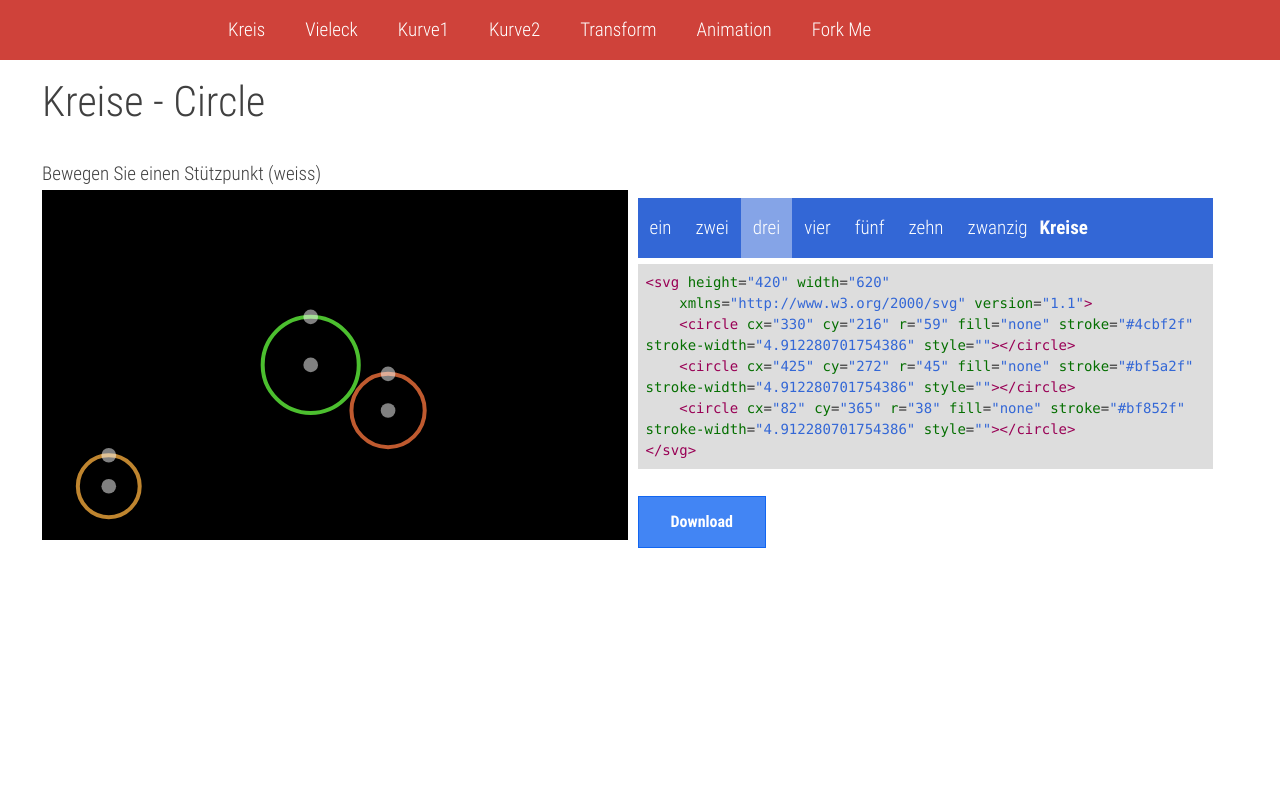
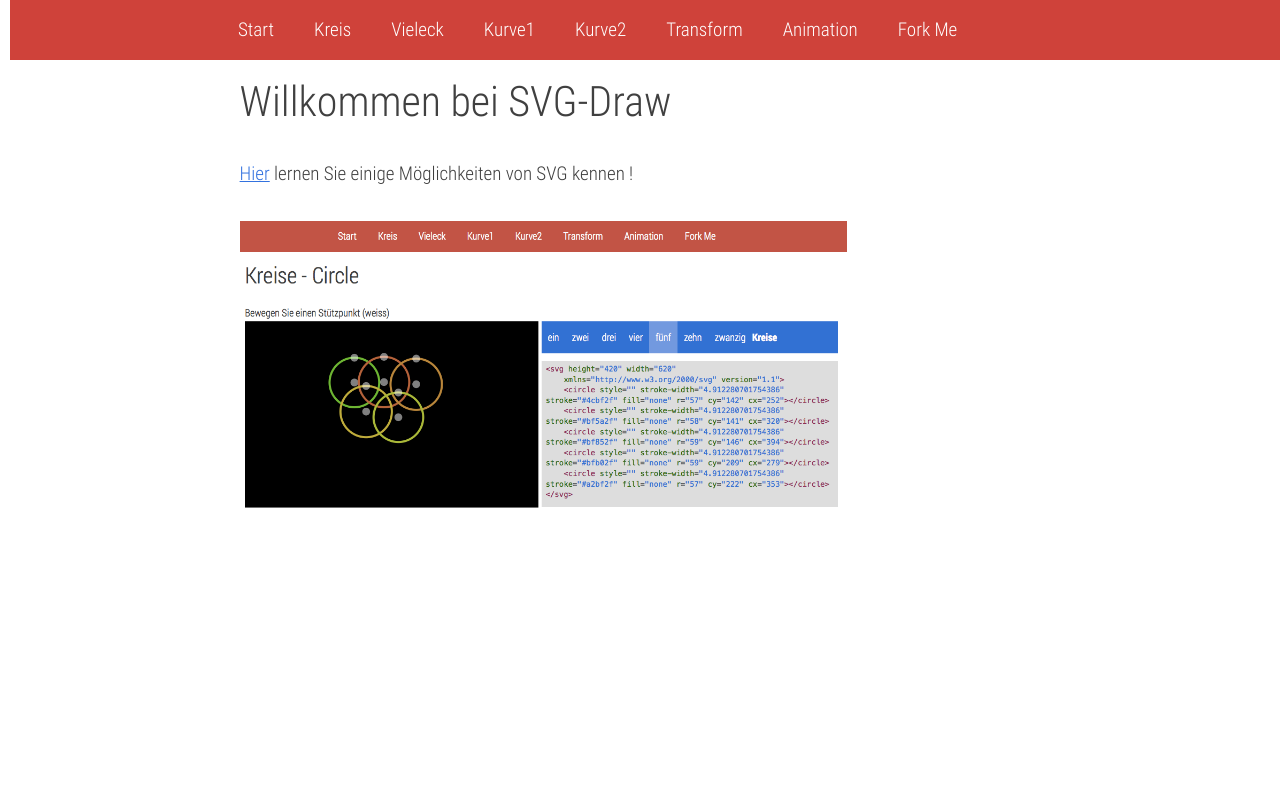
Before and after one commit to mgje/draw, a plain HTML site: page app/standalone.html in a window 1280 px wide. Shown: the top 800 px of the page. Drawn offline with Linux system fonts and the light colour scheme.

Commit message:
standalone

```diff
--- a/app/scripts/svgtools.js
+++ b/app/scripts/svgtools.js
@@ -930,85 +930,103 @@ secondNavActionAnimation=function(event){
 
     //Register Buttons
     button = document.getElementById("buttonanimation");
+    if (button !== null){
         if(button.addEventListener){
                  button.addEventListener("click", buttonActionanimation);
         } else {
                  button.attachEvent("click", buttonActionanimation);
         }
+    }
 
     button = document.getElementById("buttontransformation");
+    if (button !== null){
         if(button.addEventListener){
                  button.addEventListener("click", buttonActiontransformation);
         } else {
                  button.attachEvent("click", buttonActiontransformation);
         }
-
+    }
 
     button = document.getElementById("buttonkreis");
+    if (button !== null){
         if(button.addEventListener){
                  button.addEventListener("click", buttonActionkreis);
         } else {
                  button.attachEvent("click", buttonActionkreis);
         }
+    }
 
     button = document.getElementById("buttonvieleck");
+    if (button !== null){
         if(button.addEventListener){
                  button.addEventListener("click", buttonActionvieleck);
         } else {
                  button.attachEvent("click", buttonActionvieleck);
         }
+    }
 
     button = document.getElementById("buttonkurve2");
+    if (button !== null){
         if(button.addEventListener){
                  button.addEventListener("click", buttonActionkurve2);
         } else {
                  button.attachEvent("click", buttonActionkurve2);
         }
+    }
 
 
     button = document.getElementById("buttonkurve1");
+    if (button !== null){
         if(button.addEventListener){
                  button.addEventListener("click", buttonActionkurve);
         } else {
                  button.attachEvent("click", buttonActionkurve);
         }
+    }
 
     button = document.getElementById("buttonvideo");
+    if (button !== null){
         if(button.addEventListener){
                  button.addEventListener("click", buttonActionvideo);
         } else {
                  button.attachEvent("click", buttonActionvideo);
         }
-
+    }
 
     secondnav = document.getElementById("choose-figure");
+    if (secondnav !== null){
         if(secondnav.addEventListener){
                  secondnav.addEventListener("click", secondNavAction);
         } else {
                  secondnav.attachEvent("click", secondNavAction);
         }
+    }
 
     secondnav = document.getElementById("choose-AnzKreise");
+    if (secondnav !== null){
         if(secondnav.addEventListener){
                  secondnav.addEventListener("click", secondNavActionKreise);
         } else {
                  secondnav.attachEvent("click", secondNavActionKreise);
         }
+    }
 
     secondnav = document.getElementById("choose-transformation");
+    if (secondnav !== null){
         if(secondnav.addEventListener){
                  secondnav.addEventListener("click", secondNavActionTransformation);
         } else {
                  secondnav.attachEvent("click", secondNavActionTransformation);
         }
+    }
 
     secondnav = document.getElementById("choose-animation");
+    if (secondnav !== null){
         if(secondnav.addEventListener){
                  secondnav.addEventListener("click", secondNavActionAnimation);
         } else {
                  secondnav.attachEvent("click", secondNavActionAnimation);
         }
-
-
+    }
 
 };
--- a/app/standalone.html
+++ b/app/standalone.html
@@ -52,6 +52,7 @@
     <nav class="navdrawer-container promote-layer">
         <h4>Navigation</h4>
         <ul>
+            <li><a href="#Start">Start</a></li>
             <li><a href="#Kreis">Kreis</a></li>
             <li><a href="#Vieleck">Vieleck</a></li>
             <li><a href="#Kurve1">Kurve1</a></li>
@@ -64,6 +65,25 @@
         </ul>
     </nav>
     <!-- </header> -->
+
+
+        <main id="Start" class="experiment-layer">
+            <div class="section_wrapper">
+                <h2 >Willkommen bei SVG-Draw </h2>
+
+                    <div class="g-wide--3 g-wide--last g-medium--half g--last"><p>
+                        <a href="#Kreis">Hier</a> lernen Sie einige Möglichkeiten von SVG kennen !</p>
+                        <p>
+                        <a href="#Kreis">
+                        <img src="images/screenshot.png">
+                        </a>
+                        </p>
+                    </div>
+
+
+
+            </div>
+        </main>
 
 
         <section id="Kreis" class="experiment-layer">
@@ -278,7 +298,7 @@
         <section id="GitHub" class="styleguide__highlights">
             <div class="g-wide--push-1 g-wide--pull-1">
             <h3> Creative-Commons Lizenz (CC BY 3.0 CH)</h3>
-            <p class="textlink"> Alle im <a href="https://github.com/mgje/draw" >Github-Repository </a> veröffentlichten Materialien stehen unter der <a href="http://creativecommons.org/licenses/by/3.0/ch/"  >CC BY 3.0 CH Lizenz</a>.
+            <p class="textlink"> Alle <a href="https://github.com/mgje/draw" >Inhalte (Programme)</a> sind auf <a href="https://github.com/mgje/draw" >Github </a> veröffentlicht und stehen unter der <a href="http://creativecommons.org/licenses/by/3.0/ch/"  >CC BY 3.0 CH Lizenz</a>.
             </p>
             <h3> Sie dürfen:</h3>
             <ul><li><b>Teilen</b> - das Material in jedem Format oder Medium vervielfältigen und weiterverbreiten.</li>
--- a/app/styles/main.css
+++ b/app/styles/main.css
@@ -142,6 +142,8 @@ button.menu img {
 
 .canvas-wrapper{
   background: black;
+  margin-right: 6px;
+  margin-bottom: 6px;
 
 }
 
@@ -275,7 +277,7 @@ button.menu img {
 .second-navdrawer-container {
     z-index: 1;
     position: relative;
-    top: 8px;
+    top: 0px;
 
     /*display: block;*/
 
@@ -453,6 +455,8 @@ body {
 
  .navdrawer-container {
     /*mgu change*/
+    margin-top: 5px;
+    margin-left:10px;
     position: fixed;
     width: 100%;
     height: auto;
@@ -470,6 +474,7 @@ body {
     }
 
   .navdrawer-container ul {
+
     display: -webkit-flex;
     display: -ms-flexbox;
     display: flex;
@@ -484,7 +489,7 @@ body {
         border: none;
     }
 
-    .second-navdrawer-container {
+  /*  .second-navdrawer-container {
         position: relative;
         width: 100%;
         height: auto;
@@ -494,7 +499,7 @@ body {
         -webkit-transition: none;
             transition: none;
         overflow-y: auto;
-    }
+    }*/
 
     .second-navdrawer-container h4 {
         display: none;
@@ -534,7 +539,8 @@ body {
 
     .navdrawer-container {
         /*position: relative;*/
-        margin-top: 0;
+        top: 0px;
+        margin-top: 0px;
 
     }
 
--- a/app/styles/prettify.css
+++ b/app/styles/prettify.css
@@ -3,9 +3,11 @@
   background: #DDDDDD;
   font-family: Menlo, 'Bitstream Vera Sans Mono', 'DejaVu Sans Mono', Monaco, Consolas, monospace;
   font-size: 14px;
-  line-height: 1.5;
+  line-height: 1.4;
   border: 0px solid #ccc;
-  padding: 8px;
+  padding-left: 8px;
+  padding-top: 6px;
+
 }
 
 .pln {
```
Also changed, not shown: app/index.html (+9 -13 lines), app/images/screenshot.png (added). Lines whose indentation alone changed are shown as unchanged.
